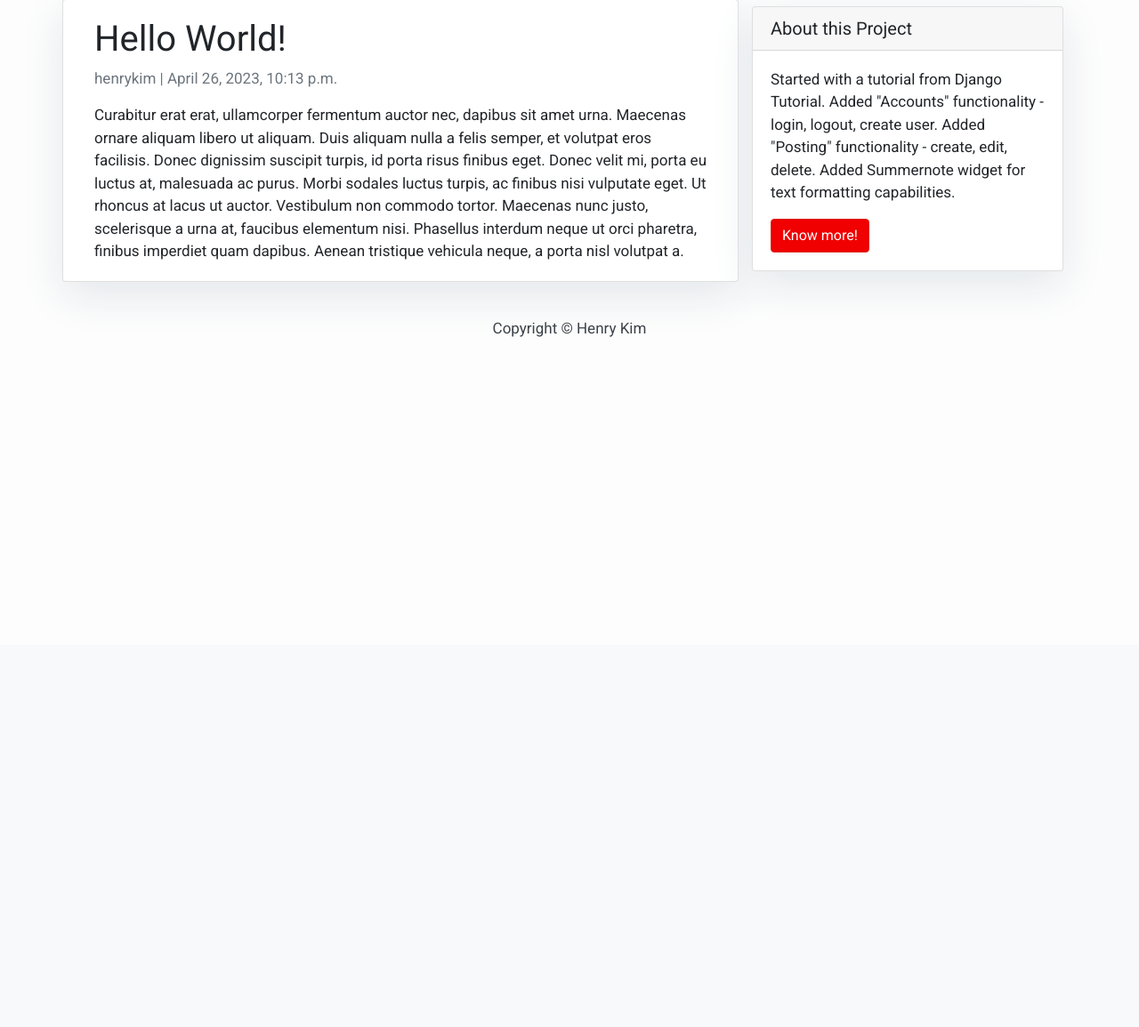
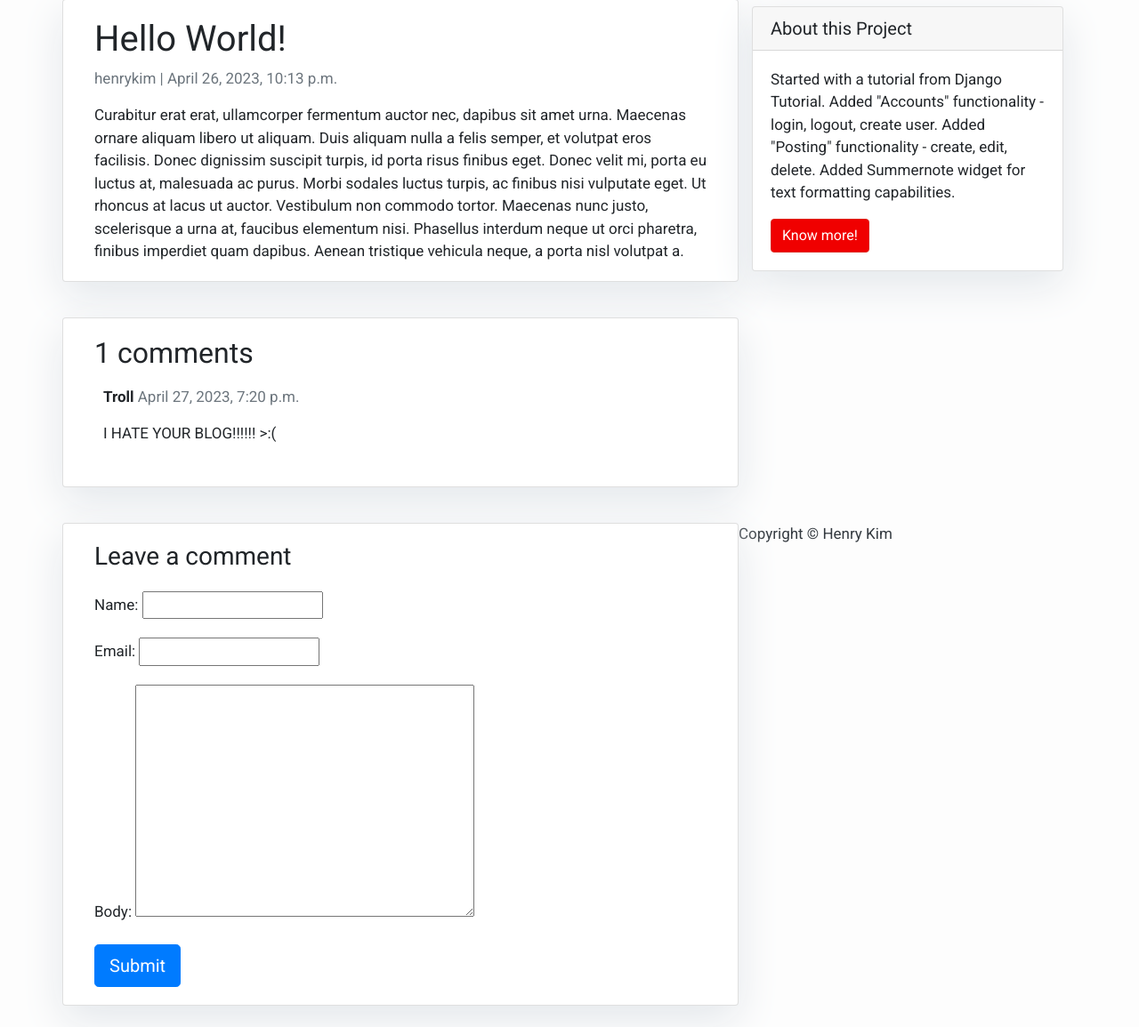
Before and after one commit to hnrykm/djangoblog, a Django app: a page that uses templates/post_detail.html in a window 1280 px wide. Shown: the part 75-1230 px from the top of the page at 89% size. Before the commit the page ends 454 px from the top, so only its background shows below. Run offline with Django 4.2, Linux system fonts and the light colour scheme; data comes from the database, SQL or seed files in the repository; both versions use the stored data as it was after the commit; some libraries are stand-ins or nearby versions.

Commit message:
Comments feature added

```diff
--- a/blog/forms.py
+++ b/blog/forms.py
@@ -1,5 +1,5 @@
 from django.forms import ModelForm
-from blog.models import Post
+from blog.models import Post, Comment
 from django_summernote.widgets import SummernoteWidget
 
 class NewPostForm(ModelForm):
@@ -13,3 +13,12 @@ class NewPostForm(ModelForm):
         widgets = {
             "content": SummernoteWidget(),
         }
+
+class CommentForm(ModelForm):
+    class Meta:
+        model = Comment
+        fields = (
+            "name",
+            "email",
+            "body"
+        )
--- a/blog/models.py
+++ b/blog/models.py
@@ -24,3 +24,22 @@ class Post(models.Model):
 
     def __str__(self):
         return self.title # used on the admin panel
+
+
+class Comment(models.Model):
+    post = models.ForeignKey(
+        Post,
+        related_name="comments",
+        on_delete=models.CASCADE,
+    )
+    name = models.CharField(max_length=100)
+    email = models.EmailField()
+    body = models.TextField()
+    created_on = models.DateTimeField(auto_now_add=True)
+    active = models.BooleanField(default=False)
+
+    class Meta:
+        ordering = ["created_on"]
+
+    def __str__(self):
+        return "Comment {} by {}".format(self.body, self.name)
--- a/blog/views.py
+++ b/blog/views.py
@@ -1,7 +1,7 @@
 from django.shortcuts import render, get_object_or_404, redirect
 from blog.models import Post
 from django.contrib.auth.decorators import login_required
-from blog.forms import NewPostForm
+from blog.forms import NewPostForm, CommentForm
 
 def posts_list(request):
     post_list = Post.objects.all()
@@ -12,9 +12,24 @@ def posts_list(request):
 
 def post_details(request, slug):
     post = get_object_or_404(Post, slug=slug)
+    comments = post.comments.filter(active=True)
+    new_comment = None
+
+    if request.method == "POST":
+        comment_form = CommentForm(data=request.POST)
+        if comment_form.is_valid():
+            new_comment = comment_form.save(commit=False)
+            new_comment.post = post
+            new_comment.save()
+    else:
+        comment_form = CommentForm()
+
     context = {
         "post": post,
         "object": post,
+        "comments": comments,
+        "new_comment": new_comment,
+        "comment_form": comment_form
     }
     return render(request, "post_detail.html", context)
 
--- a/templates/post_detail.html
+++ b/templates/post_detail.html
@@ -15,8 +15,40 @@
         <p class="card-text ">{{ object.content | safe }}</p>
       </div>
     </div>
+
     {% block sidebar %} {% include 'sidebar.html' %} {% endblock sidebar %}
-  </div>
+    <div class="col-md-8 card mb-4  mt-3 ">
+      <div class="card-body">
+        <!-- comments -->
+        <h2>{{ comments.count }} comments</h2>
+        {% for comment in comments %}
+        <div class="comments" style="padding: 10px;">
+          <p class="font-weight-bold">
+            {{ comment.name }}
+            <span class=" text-muted font-weight-normal">
+              {{ comment.created_on }}
+            </span>
+          </p>
+          {{ comment.body | linebreaks }}
+        </div>
+        {% endfor %}
+      </div>
+    </div>
+    <div class="col-md-8 card mb-4  mt-3 ">
+      <div class="card-body">
+        {% if new_comment %}
+        <div class="alert alert-success" role="alert">
+          Your comment is awaiting moderation
+        </div>
+        {% else %}
+        <h3>Leave a comment</h3>
+        <form method="post" style="margin-top: 1.3em;">
+          {{ comment_form.as_p }}
+          {% csrf_token %}
+          <button type="submit" class="btn btn-primary  btn-lg">Submit</button>
+        </form>
+        {% endif %}
+</div>
 </div>
 
 {% endblock content %}
```
Also changed, not shown: blog/admin.py (+24 -1 lines), blog/migrations/0002_comment.py (added), db.sqlite3.
